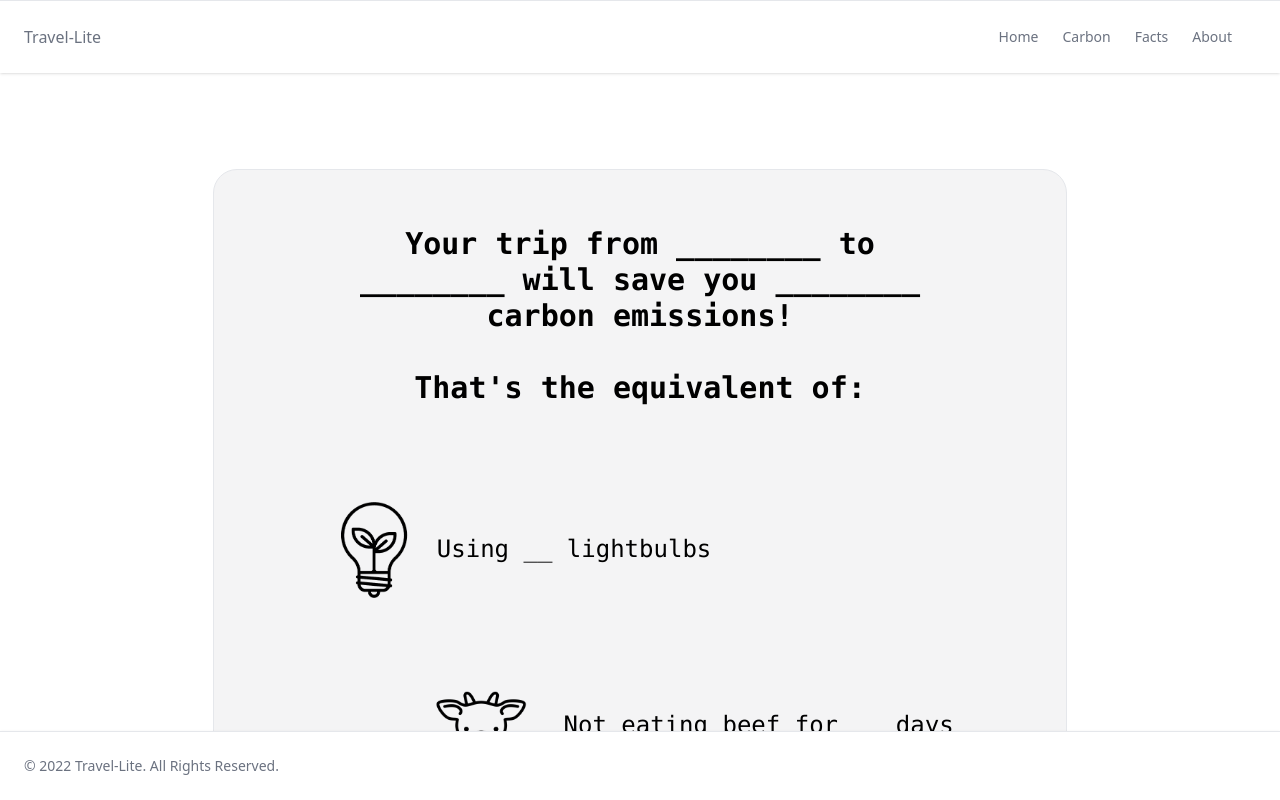
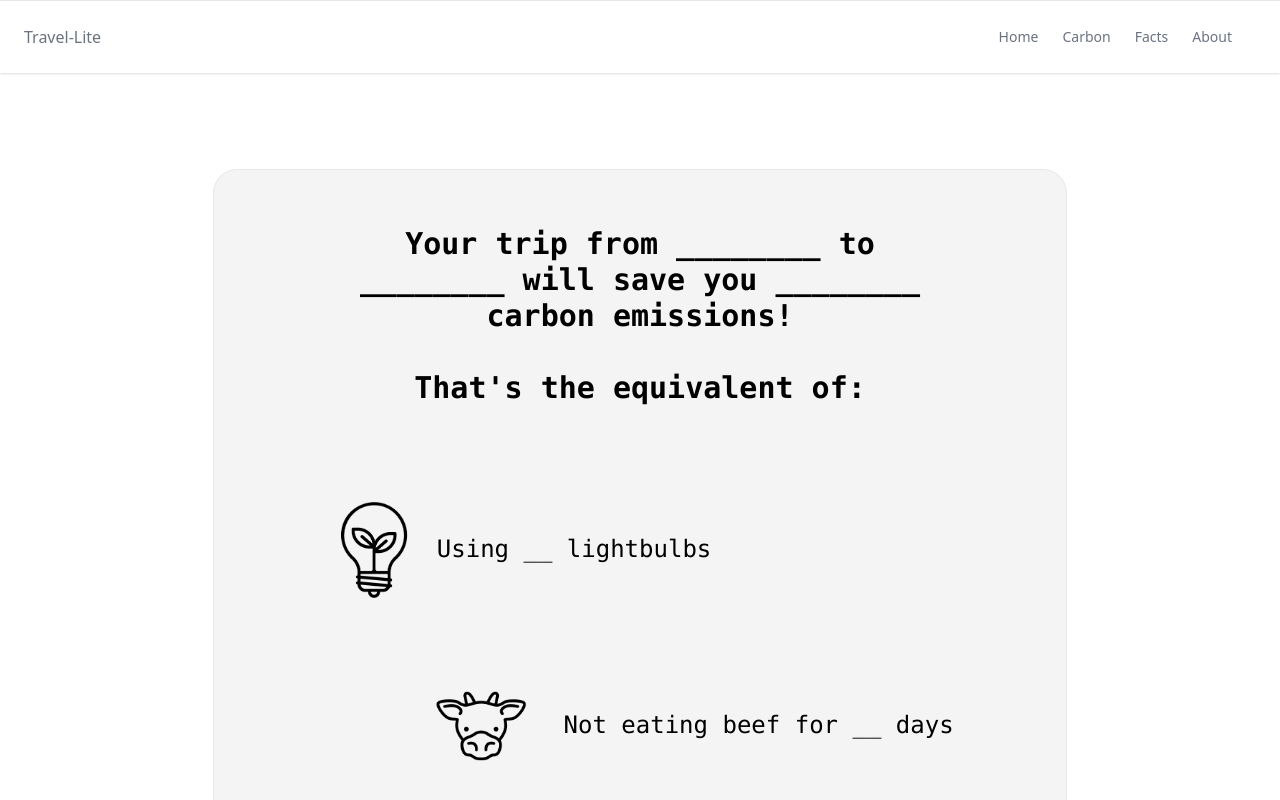
Before and after one commit to Curtis-Turk/Travel-lite, a React (Create React App) app in the folder client/: page /facts in a window 1280 px wide. Shown: the top 800 px of the page. Built offline with nearby package versions, Linux system fonts and the light colour scheme.

Commit message:
footer amended

```diff
--- a/client/src/App.js
+++ b/client/src/App.js
@@ -27,6 +27,7 @@ function App() {
         </Routes>
 
         {/* Footer */}
+        <br></br>
         <Footer />
       </Router>
     </>
--- a/client/src/components/Footer.js
+++ b/client/src/components/Footer.js
@@ -4,7 +4,7 @@ import { Link } from "react-router-dom";
 function Footer() {
   return (
     <>
-      <footer class="fixed bottom-0 left-0 z-20 p-4 w-full bg-white border-t border-gray-200 shadow md:flex md:items-center md:justify-between md:p-6 dark:bg-gray-800 dark:border-gray-600">
+      <footer class="flex flex-col mt-auto w-full  bg-white border-t border-gray-200 shadow md:flex md:items-center md:justify-between md:p-6 dark:bg-gray-800 dark:border-gray-600">
         <span class="text-sm text-gray-500 sm:text-center dark:text-gray-400">
           © 2022{" "}
           <Link to="/" class="hover:bg-gray-200">
--- a/client/src/pages/Carbon.js
+++ b/client/src/pages/Carbon.js
@@ -86,7 +86,7 @@ function Carbon() {
     const stepList = stepArr.map((item, index) => {
       return (
         <>
-          <Card className="pb-5" sx={{ minWidth: 275 }} key={index}>
+          <Card className="pb-4" sx={{ minWidth: 275 }} key={index}>
             <CardContent>
               <Typography
                 sx={{ fontSize: 14 }}
```
